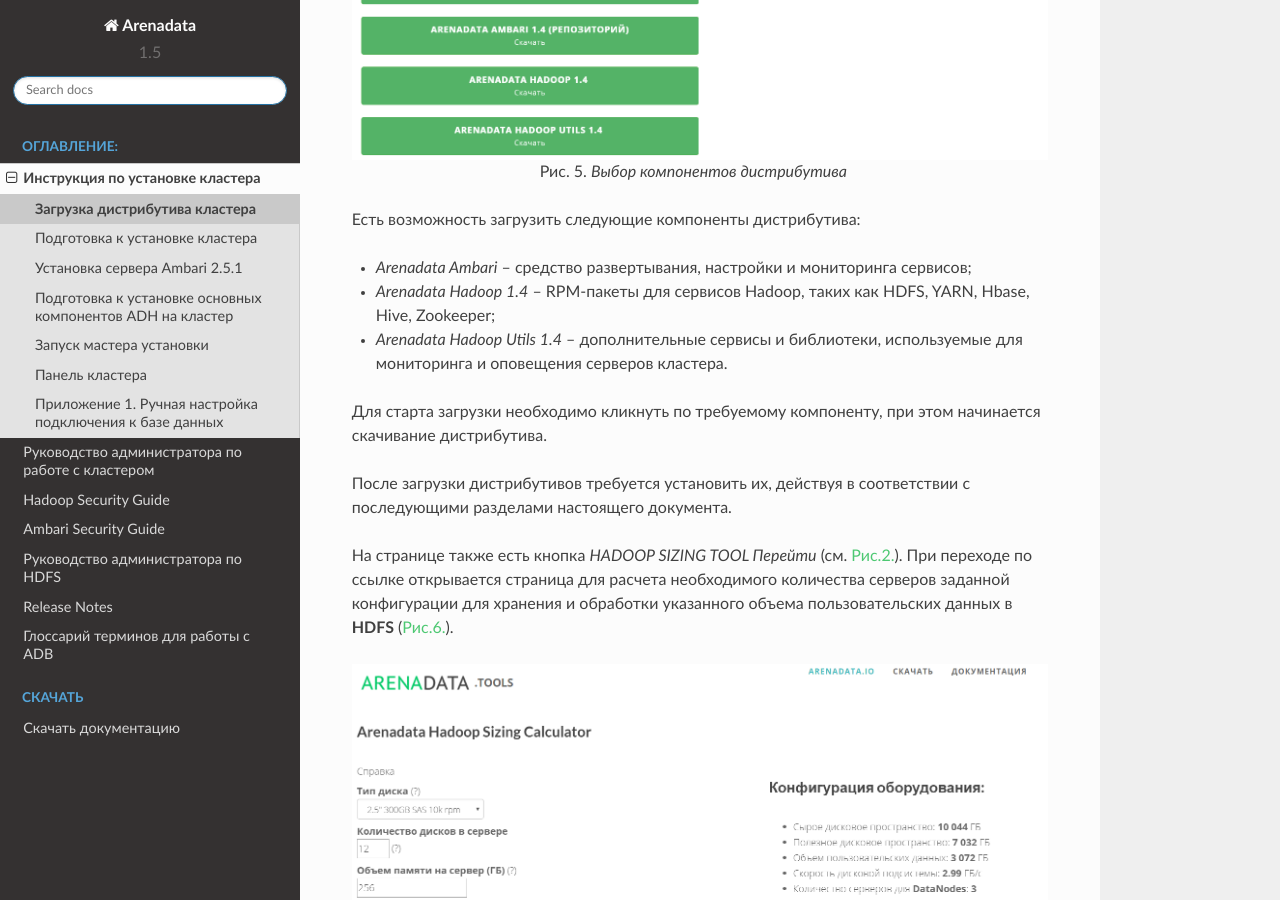
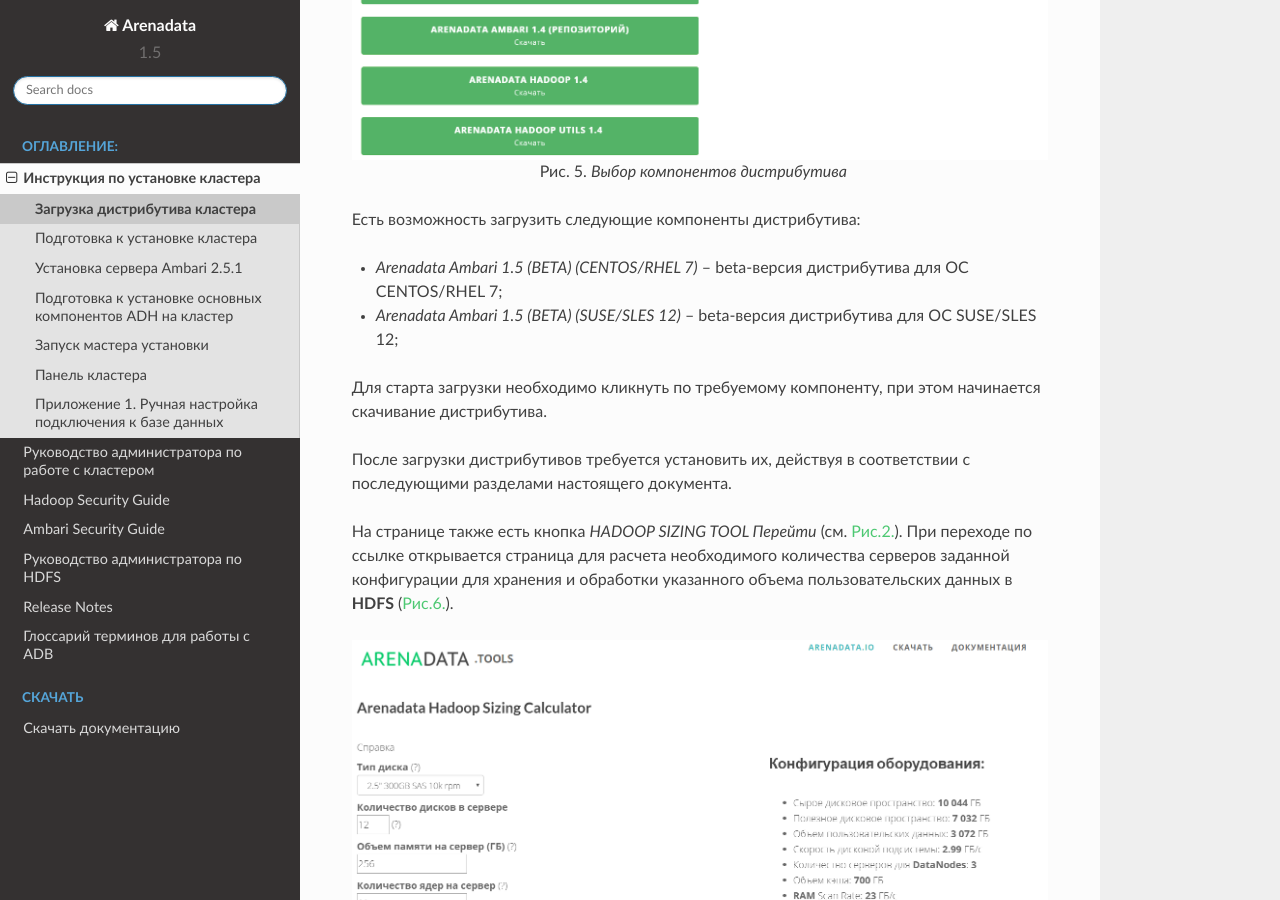
Before and after one commit to arenadata/docs_adps, a Sphinx documentation site: the page built from source/install/download.rst, in a window 1280 px wide and 900 px high, scrolled down 2448 px. Built offline with Sphinx 7.4.7 and the Read the Docs theme 2.0.0, drawn with Linux system fonts in a browser that asks for light colours; some of the changed text lies outside the part shown.

Commit message:
Update download.rst

```diff
--- a/source/install/download.rst
+++ b/source/install/download.rst
@@ -22,7 +22,7 @@
    ARENADATA HADOOP
 
 
-Для загрузки актуальной версии дистрибутива кластера необходимо нажать кнопку *ARENADATA HADOOP 1.4 Скачать*. При этом открывается диалоговое окно заявки для загрузки продукта (:numref:`Рис.%s.<install-img-3>`).
+Для загрузки beta-версии дистрибутива кластера необходимо нажать кнопку *ARENADATA HADOOP 1.5 (BETA)*. При этом открывается диалоговое окно заявки для загрузки продукта (:numref:`Рис.%s.<install-img-3>`).
 
 .. _install-img-3:
 
@@ -63,9 +63,8 @@
 
 Есть возможность загрузить следующие компоненты дистрибутива:
 
-+ *Arenadata Ambari* – средство развертывания, настройки и мониторинга сервисов;
-+ *Arenadata Hadoop 1.4* – RPM-пакеты для сервисов Hadoop, таких как HDFS, YARN, Hbase, Hive, Zookeeper;
-+ *Arenadata Hadoop Utils 1.4* – дополнительные сервисы и библиотеки, используемые для мониторинга и оповещения серверов кластера.
++ *Arenadata Ambari 1.5 (BETA) (CENTOS/RHEL 7)* – beta-версия дистрибутива для ОС CENTOS/RHEL 7;
++ *Arenadata Ambari 1.5 (BETA) (SUSE/SLES 12)* – beta-версия дистрибутива для ОС SUSE/SLES 12;
 
 
 Для старта загрузки необходимо кликнуть по требуемому компоненту, при этом начинается скачивание дистрибутива.
```
